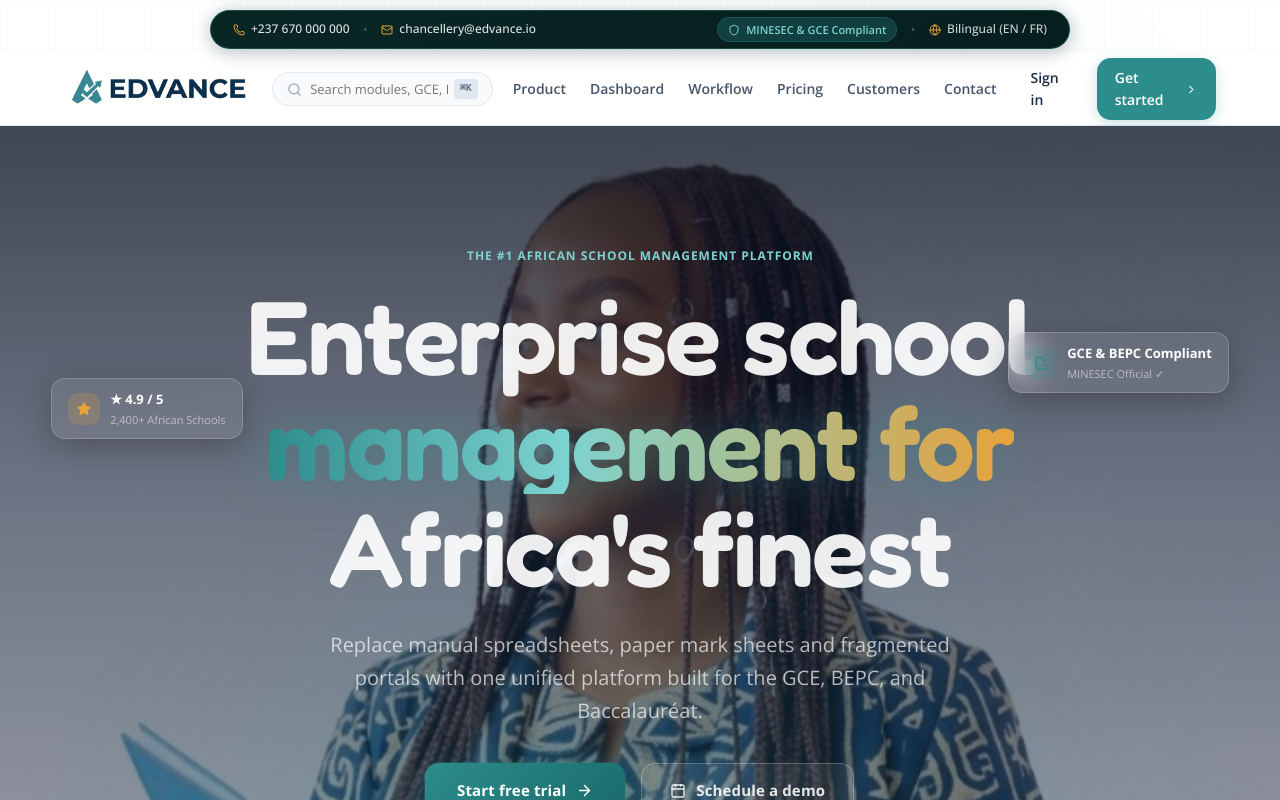
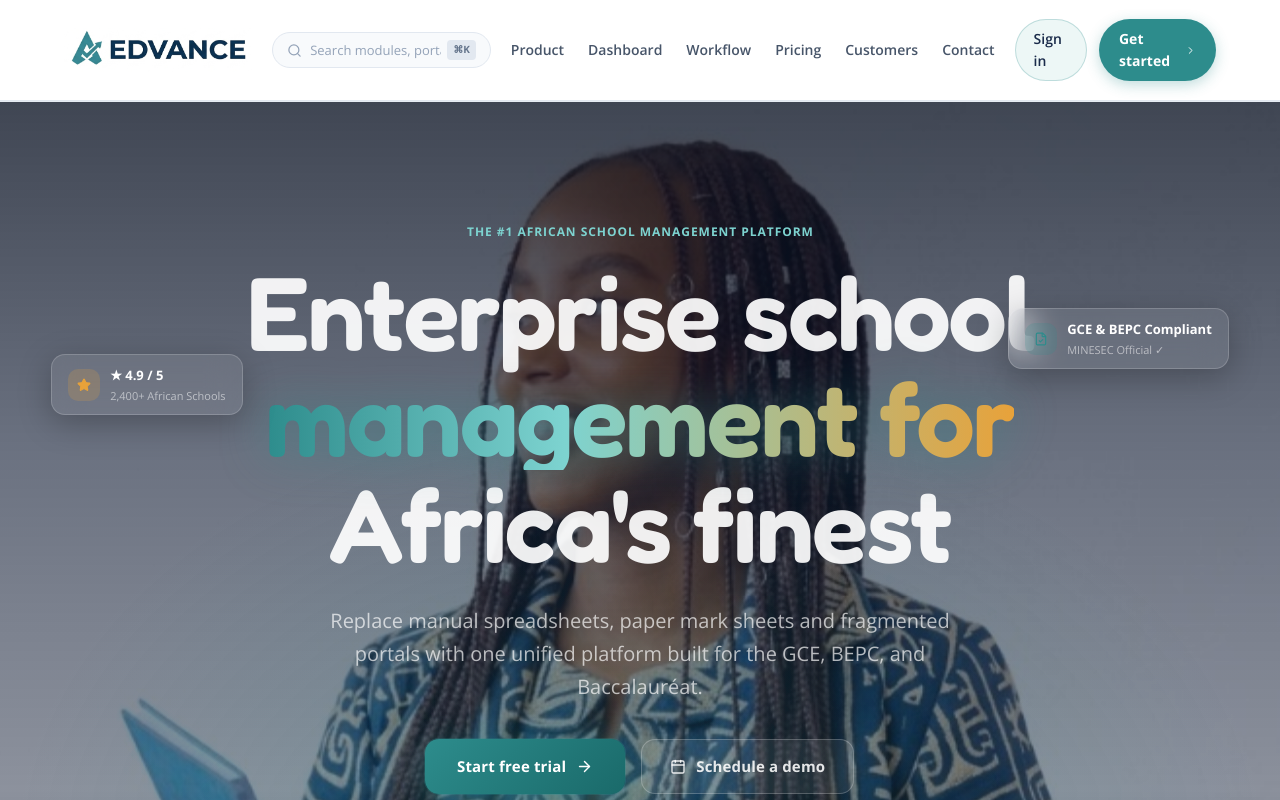
Before and after one commit to Symptom123/EDVANCE, a React (Vite) app in the folder edusphere-react/: page / in a window 1280 px wide. Shown: the top 800 px of the page. Built offline with nearby package versions, Linux system fonts and the light colour scheme.

Commit message:
feat: completely remove top utility bar, refine sign-in button alignment, and make navbar search fully functional with live dropdown & shortcuts

```diff
--- a/edusphere-react/src/components/Header.jsx
+++ b/edusphere-react/src/components/Header.jsx
@@ -1,16 +1,67 @@
-import React, { useState, useEffect } from 'react';
-import { Menu, X, Search, Phone, Mail, MapPin, Globe, Shield, ChevronRight } from 'lucide-react';
+import React, { useState, useEffect, useRef } from 'react';
+import { Menu, X, Search, ChevronRight, Sparkles, ExternalLink, ArrowRight } from 'lucide-react';
+import { useNavigate } from 'react-router-dom';
+
+const SEARCH_ITEMS = [
+  { title: 'Bilingual Report Cards (GCE & BEPC)', category: 'Feature', url: '#solution', icon: '📄', desc: '1-click MINESEC compliant PDF generation' },
+  { title: 'Automated 30-Second Sequence Grading', category: 'Feature', url: '#solution', icon: '⚡', desc: 'Auto coefficient weighting for Seq 1–6' },
+  { title: 'Parent SMS & WhatsApp Alerts', category: 'Feature', url: '#solution', icon: '📱', desc: 'Instant real-time mobile notifications' },
+  { title: 'Multi-Campus Administration', category: 'Feature', url: '#solution', icon: '🏛️', desc: 'Centralized network oversight and audit logs' },
+  { title: 'Interactive Academic Dashboard', category: 'Showcase', url: '#dashboard', icon: '📊', desc: 'Live student telemetry and enrollment metrics' },
+  { title: '4-Step Implementation Workflow', category: 'Guide', url: '#how-it-works', icon: '🔄', desc: 'Onboarding and campus rollout in 48 hours' },
+  { title: 'Pricing & Institutional Plans', category: 'Pricing', url: '#pricing', icon: '💎', desc: 'Transparent plans for primary and secondary schools' },
+  { title: 'Administrator & School Reviews', category: 'Testimonials', url: '#testimonials', icon: '⭐', desc: 'Trusted by 2,400+ institutions across Africa' },
+  { title: 'Admin Management Portal', category: 'Portal', url: '/admin', icon: '🛡️', desc: 'Manage teachers, students, classes and finances' },
+  { title: 'Teacher Mark Entry Portal', category: 'Portal', url: '/teacher', icon: '✏️', desc: 'Submit sequence marks, attendance and homework' },
+  { title: 'Student Grade & Results Portal', category: 'Portal', url: '/student', icon: '🎓', desc: 'Access report cards, timetable and class assignments' },
+  { title: 'Parent Academic Tracking Portal', category: 'Portal', url: '/parent', icon: '👨‍👩‍👧', desc: 'View child attendance, grades and message teachers' },
+  { title: 'Staff & Guardian Sign In', category: 'Auth', url: '/login', icon: '🔑', desc: 'Access your institution account' },
+  { title: 'Register New School', category: 'Auth', url: '/register', icon: '🚀', desc: 'Set up your school in minutes' },
+  { title: 'Contact Chancellery & Support', category: 'Contact', url: '#contact', icon: '📞', desc: 'Direct technical support in Yaoundé' },
+];
 
 const Header = () => {
   const [scrolled, setScrolled] = useState(false);
   const [menuOpen, setMenuOpen] = useState(false);
   const [activeNav, setActiveNav] = useState('hero');
   const [searchQuery, setSearchQuery] = useState('');
+  const [searchFocused, setSearchFocused] = useState(false);
+  const searchWrapRef = useRef(null);
+  const searchInputRef = useRef(null);
+  const navigate = useNavigate();
 
   useEffect(() => {
     const handleScroll = () => setScrolled(window.scrollY > 20);
     window.addEventListener('scroll', handleScroll, { passive: true });
     return () => window.removeEventListener('scroll', handleScroll);
+  }, []);
+
+  // Global Keyboard Shortcut ⌘K / Ctrl+K
+  useEffect(() => {
+    const handleKeyDown = (e) => {
+      if ((e.metaKey || e.ctrlKey) && e.key.toLowerCase() === 'k') {
+        e.preventDefault();
+        searchInputRef.current?.focus();
+        setSearchFocused(true);
+      }
+      if (e.key === 'Escape') {
+        setSearchFocused(false);
+        searchInputRef.current?.blur();
+      }
+    };
+    window.addEventListener('keydown', handleKeyDown);
+    return () => window.removeEventListener('keydown', handleKeyDown);
+  }, []);
+
+  // Click outside search
+  useEffect(() => {
+    const handleClickOutside = (e) => {
+      if (searchWrapRef.current && !searchWrapRef.current.contains(e.target)) {
+        setSearchFocused(false);
+      }
+    };
+    document.addEventListener('mousedown', handleClickOutside);
+    return () => document.removeEventListener('mousedown', handleClickOutside);
   }, []);
 
   useEffect(() => {
@@ -47,41 +98,33 @@ const Header = () => {
     { id: 'contact', label: 'Contact' },
   ];
 
+  const filteredResults = searchQuery.trim() === ''
+    ? SEARCH_ITEMS.slice(0, 6)
+    : SEARCH_ITEMS.filter(item =>
+        item.title.toLowerCase().includes(searchQuery.toLowerCase()) ||
+        item.desc.toLowerCase().includes(searchQuery.toLowerCase()) ||
+        item.category.toLowerCase().includes(searchQuery.toLowerCase())
+      );
+
+  const handleSelectResult = (url) => {
+    setSearchQuery('');
+    setSearchFocused(false);
+    setMenuOpen(false);
+    if (url.startsWith('#')) {
+      const el = document.querySelector(url);
+      if (el) {
+        el.scrollIntoView({ behavior: 'smooth' });
+      } else {
+        window.location.hash = url;
+      }
+    } else {
+      navigate(url);
+    }
+  };
+
   return (
     <>
       <header className={`site-header-wrapper ${scrolled ? 'is-scrolled' : ''}`} id="siteHeader">
-        {/* Tier 1: Stylish Navy-Green Half Bar */}
-        <div className="top-utility-bar">
-          <div className="container">
-            <div className="utility-bar-half-pill">
-              <div className="utility-left">
-                <a href="tel:+237670000000" className="utility-link">
-                  <Phone size={12} className="utility-icon" />
-                  <span>+237 670 000 000</span>
-                </a>
-                <span className="utility-sep">•</span>
-                <a href="mailto:chancellery@edvance.io" className="utility-link">
-                  <Mail size={12} className="utility-icon" />
-                  <span>chancellery@edvance.io</span>
-                </a>
-              </div>
-
-              <div className="utility-right">
-                <span className="utility-badge">
-                  <Shield size={12} className="utility-badge-icon" />
-                  <span>MINESEC & GCE Compliant</span>
-                </span>
-                <span className="utility-sep">•</span>
-                <div className="utility-lang">
-                  <Globe size={12} className="utility-icon" />
-                  <span>Bilingual (EN / FR)</span>
-                </div>
-              </div>
-            </div>
-          </div>
-        </div>
-
-        {/* Tier 2: Main White Navigation Bar */}
         <div className="main-nav-bar">
           <div className="container">
             <div className="main-nav-inner">
@@ -91,21 +134,70 @@ const Header = () => {
                   src="/images/logo-horizontal.png"
                   alt="Edvance — Global Educational Solutions"
                   className="brand-logo-img"
+                  onError={(e) => { e.target.src = '/logo.png'; }}
                 />
               </a>
 
-              {/* Desktop Search Field */}
-              <div className="nav-search-wrap">
+              {/* Desktop Interactive Search Field */}
+              <div className="nav-search-wrap" ref={searchWrapRef}>
                 <Search size={15} className="nav-search-icon" />
                 <input
+                  ref={searchInputRef}
                   type="text"
                   className="nav-search-input"
-                  placeholder="Search modules, GCE, BEPC..."
+                  placeholder="Search modules, portals, GCE..."
                   value={searchQuery}
                   onChange={(e) => setSearchQuery(e.target.value)}
+                  onFocus={() => setSearchFocused(true)}
                   aria-label="Quick search"
                 />
-                <kbd className="nav-search-shortcut">⌘K</kbd>
+                {searchQuery ? (
+                  <button
+                    className="nav-search-clear-btn"
+                    onClick={() => setSearchQuery('')}
+                    aria-label="Clear search"
+                  >
+                    <X size={12} />
+                  </button>
+                ) : (
+                  <kbd className="nav-search-shortcut">⌘K</kbd>
+                )}
+
+                {/* Floating Live Search Dropdown */}
+                {searchFocused && (
+                  <div className="nav-search-dropdown">
+                    <div className="nav-search-dropdown-header">
+                      <span>{searchQuery ? `Search Results (${filteredResults.length})` : 'Quick Navigation & Modules'}</span>
+                      <span className="nav-search-esc-hint">ESC to close</span>
+                    </div>
+                    <div className="nav-search-results-list">
+                      {filteredResults.length === 0 ? (
+                        <div className="nav-search-empty">
+                          <p>No results found for "{searchQuery}"</p>
+                          <span className="nav-search-empty-sub">Try searching for "Report Cards", "Admin", "Grading", or "Pricing"</span>
+                        </div>
+                      ) : (
+                        filteredResults.map((item, idx) => (
+                          <div
+                            key={idx}
+                            className="nav-search-result-item"
+                            onClick={() => handleSelectResult(item.url)}
+                          >
+                            <span className="search-item-icon">{item.icon}</span>
+                            <div className="search-item-info">
+                              <div className="search-item-title-row">
+                                <span className="search-item-title">{item.title}</span>
+                                <span className="search-item-badge">{item.category}</span>
+                              </div>
+                              <span className="search-item-desc">{item.desc}</span>
+                            </div>
+                            <ArrowRight size={14} className="search-item-arrow" />
+                          </div>
+                        ))
+                      )}
+                    </div>
+                  </div>
+                )}
               </div>
 
               {/* Desktop Nav Links */}
@@ -121,9 +213,9 @@ const Header = () => {
                 ))}
               </nav>
 
-              {/* Desktop Action Cluster */}
+              {/* Desktop Action Cluster with Refined Sign In Button */}
               <div className="nav-actions-cluster">
-                <a href="/login" className="btn-nav-login" title="Staff Portal Sign In">
+                <a href="/login" className="btn-nav-login" title="Staff & Parent Portal Sign In">
                   <span>Sign in</span>
                 </a>
                 <a href="/register" className="btn-nav-primary">
@@ -161,6 +253,7 @@ const Header = () => {
                 src="/images/logo-horizontal.png"
                 alt="Edvance"
                 className="brand-logo-img brand-logo-img--mobile"
+                onError={(e) => { e.target.src = '/logo.png'; }}
               />
             </a>
             <button className="mobile-close-btn" onClick={() => setMenuOpen(false)}>
@@ -168,15 +261,41 @@ const Header = () => {
             </button>
           </div>
 
+          {/* Mobile Search Field */}
           <div className="mobile-search-box">
             <Search size={16} />
             <input
               type="text"
-              placeholder="Search curriculum or portal..."
+              placeholder="Search curriculum, portals..."
               value={searchQuery}
               onChange={(e) => setSearchQuery(e.target.value)}
             />
+            {searchQuery && (
+              <button onClick={() => setSearchQuery('')} style={{ background: 'none', border: 'none', cursor: 'pointer', color: '#94a3b8' }}>
+                <X size={14} />
+              </button>
+            )}
           </div>
+
+          {/* Mobile Search Results (if searching) */}
+          {searchQuery.trim() !== '' && (
+            <div className="mobile-search-results-tray">
+              {filteredResults.map((item, idx) => (
+                <div
+                  key={idx}
+                  className="mobile-search-result-row"
+                  onClick={() => handleSelectResult(item.url)}
+                >
+                  <span>{item.icon}</span>
+                  <div style={{ flex: 1 }}>
+                    <div style={{ fontSize: 13, fontWeight: 600, color: '#0f172a' }}>{item.title}</div>
+                    <div style={{ fontSize: 11, color: '#64748b' }}>{item.category}</div>
+                  </div>
+                  <ChevronRight size={14} color="#94a3b8" />
+                </div>
+              ))}
+            </div>
+          )}
 
           <nav className="mobile-nav-list">
             {navLinks.map(link => (
@@ -187,30 +306,24 @@ const Header = () => {
                 onClick={() => setMenuOpen(false)}
               >
                 <span>{link.label}</span>
-                <ChevronRight size={16} className="mobile-link-arrow" />
+                <ChevronRight size={16} className="mobile-nav-arrow" />
               </a>
             ))}
           </nav>
 
           <div className="mobile-sheet-actions">
-            <a href="/login" className="btn-mobile-secondary" onClick={() => setMenuOpen(false)}>
-              Sign in to Portal
+            <a href="/login" className="btn btn-secondary-full" onClick={() => setMenuOpen(false)}>
+              <span>Sign in</span>
             </a>
-            <a href="/register" className="btn-mobile-primary" onClick={() => setMenuOpen(false)}>
-              <span>Start 30-Day Free Trial</span>
+            <a href="/register" className="btn btn-primary" onClick={() => setMenuOpen(false)}>
+              <span>Start free trial</span>
               <ChevronRight size={16} />
             </a>
           </div>
 
           <div className="mobile-sheet-footer">
-            <div className="mobile-footer-pill">
-              <Shield size={13} />
-              <span>MINESEC & GCE Board Compliant</span>
-            </div>
-            <div className="mobile-contact-line">
-              <Phone size={13} />
-              <span>+237 670 000 000</span>
-            </div>
+            <p><strong>Official MINESEC Standards</strong></p>
+            <p>Cameroon GCE & BEPC Bilingual Systems</p>
           </div>
         </div>
       </div>
--- a/edusphere-react/src/index.css
+++ b/edusphere-react/src/index.css
@@ -402,57 +402,7 @@ img { max-width: 100%; height: auto; display: block; }
   transition: all var(--t-base) var(--ease-out);
 }
 
-.top-utility-bar {
-  background-color: var(--navy);
-  color: rgba(255, 255, 255, 0.8);
-  font-size: 12px;
-  padding: 7px 0;
-  border-bottom: 1px solid rgba(255, 255, 255, 0.08);
-}
-
-.utility-bar-inner {
-  display: flex;
-  justify-content: space-between;
-  align-items: center;
-}
-
-.utility-left, .utility-right {
-  display: flex;
-  align-items: center;
-  gap: 14px;
-}
-
-.utility-link {
-  display: inline-flex;
-  align-items: center;
-  gap: 6px;
-  color: rgba(255, 255, 255, 0.8);
-  font-weight: 500;
-}
-
-.utility-link:hover { color: var(--white); }
-
-.utility-text {
-  display: inline-flex;
-  align-items: center;
-  gap: 6px;
-  color: rgba(255, 255, 255, 0.65);
-}
-
-.utility-icon { color: var(--orange-accent); }
-.utility-sep { color: rgba(255, 255, 255, 0.25); }
-
-.utility-badge {
-  display: inline-flex;
-  align-items: center;
-  gap: 6px;
-  background: rgba(45, 140, 140, 0.25);
-  color: #7DD3D0;
-  padding: 2px 8px;
-  border-radius: var(--r-pill);
-  font-weight: 600;
-  font-size: 11px;
-}
+
 
 .utility-badge-icon { color: #4DC4C0; }
 
@@ -4221,102 +4171,353 @@ html, body {
 }
 
 
+
+
+
 /* ══════════════════════════════════════════════════════════
-   STYLISH FLOATING HALF BAR — NAVY-GREEN EDITORIAL PILL
+   HEADER & NAVBAR ENHANCEMENTS — REFINED SIGN IN & LIVE SEARCH
    ══════════════════════════════════════════════════════════ */
 
-.top-utility-bar {
-  background: transparent !important;
-  padding: 10px 0 4px !important;
-  border-bottom: none !important;
+.site-header-wrapper {
+  position: sticky;
+  top: 0;
+  left: 0;
+  width: 100%;
+  z-index: 1000;
+  background: rgba(255, 255, 255, 0.94);
+  backdrop-filter: blur(14px);
+  -webkit-backdrop-filter: blur(14px);
+  border-bottom: 1px solid rgba(226, 232, 240, 0.8);
+  transition: all 0.25s ease;
+}
+
+.site-header-wrapper.is-scrolled {
+  box-shadow: 0 4px 24px rgba(15, 23, 42, 0.06);
+  background: rgba(255, 255, 255, 0.98);
+}
+
+.main-nav-bar {
+  padding: 14px 0;
+}
+
+.main-nav-inner {
+  display: flex;
+  align-items: center;
+  justify-content: space-between;
+  gap: 20px;
+}
+
+.brand-logo {
+  display: flex;
+  align-items: center;
+  flex-shrink: 0;
+}
+
+.brand-logo-img {
+  height: 44px;
+  width: auto;
+  object-fit: contain;
+}
+
+/* ── Refined Sign In & Action Buttons ── */
+.nav-actions-cluster {
+  display: flex;
+  align-items: center;
+  gap: 12px;
+}
+
+.btn-nav-login {
+  display: inline-flex;
+  align-items: center;
+  justify-content: center;
+  font-family: 'Open Sans', sans-serif;
+  font-size: 14px;
+  font-weight: 600;
+  color: #1A2B4A;
+  background: #edf7f6;
+  border: 1px solid rgba(45, 140, 140, 0.25);
+  padding: 8px 18px;
+  border-radius: 999px;
+  text-decoration: none;
+  transition: all 0.2s cubic-bezier(0.16, 1, 0.3, 1);
+}
+
+.btn-nav-login:hover {
+  background: #2D8C8C;
+  color: #ffffff;
+  border-color: #2D8C8C;
+  transform: translateY(-1px);
+  box-shadow: 0 4px 12px rgba(45, 140, 140, 0.25);
+}
+
+.btn-nav-primary {
+  display: inline-flex;
+  align-items: center;
+  gap: 6px;
+  background: #2D8C8C;
+  color: #ffffff;
+  font-family: 'Open Sans', sans-serif;
+  font-size: 14px;
+  font-weight: 700;
+  padding: 9px 20px;
+  border-radius: 999px;
+  text-decoration: none;
+  box-shadow: 0 4px 14px rgba(45, 140, 140, 0.3);
+  transition: all 0.2s cubic-bezier(0.16, 1, 0.3, 1);
+}
+
+.btn-nav-primary:hover {
+  background: #237272;
+  transform: translateY(-1px);
+  box-shadow: 0 6px 18px rgba(45, 140, 140, 0.4);
+  color: #ffffff;
+}
+
+.btn-nav-arrow {
+  transition: transform 0.2s ease;
+}
+
+.btn-nav-primary:hover .btn-nav-arrow {
+  transform: translateX(3px);
+}
+
+/* ── Interactive Live Search Wrap ── */
+.nav-search-wrap {
   position: relative;
-  z-index: 102;
-}
-
-.utility-bar-half-pill {
-  max-width: 860px;
-  margin: 0 auto;
-  background: linear-gradient(135deg, #092625 0%, #061e1e 100%);
-  border: 1px solid rgba(45, 140, 140, 0.4);
-  box-shadow: 0 4px 20px rgba(0, 0, 0, 0.2), 0 0 16px rgba(45, 140, 140, 0.15);
+  display: flex;
+  align-items: center;
+  width: 250px;
+  background: #f8fafc;
+  border: 1px solid #e2e8f0;
   border-radius: 999px;
-  padding: 6px 22px;
+  padding: 7px 14px;
+  transition: all 0.2s cubic-bezier(0.16, 1, 0.3, 1);
+}
+
+@media (max-width: 1120px) {
+  .nav-search-wrap {
+    display: none;
+  }
+}
+
+.nav-search-wrap:focus-within {
+  background: #ffffff;
+  border-color: #2D8C8C;
+  box-shadow: 0 0 0 3px rgba(45, 140, 140, 0.15);
+  width: 290px;
+}
+
+.nav-search-icon {
+  color: #94a3b8;
+  margin-right: 8px;
+  flex-shrink: 0;
+}
+
+.nav-search-input {
+  border: none;
+  background: transparent;
+  outline: none;
+  font-family: 'Open Sans', sans-serif;
+  font-size: 13px;
+  color: #0f172a;
+  width: 100%;
+}
+
+.nav-search-input::placeholder {
+  color: #94a3b8;
+}
+
+.nav-search-shortcut {
+  font-size: 10px;
+  font-weight: 700;
+  background: #e2e8f0;
+  color: #64748b;
+  padding: 2px 6px;
+  border-radius: 4px;
+  margin-left: 6px;
+  font-family: inherit;
+}
+
+.nav-search-clear-btn {
+  background: none;
+  border: none;
+  padding: 0;
+  color: #94a3b8;
+  cursor: pointer;
+  display: flex;
+  align-items: center;
+  justify-content: center;
+}
+
+.nav-search-clear-btn:hover {
+  color: #0f172a;
+}
+
+/* ── Live Search Dropdown ── */
+.nav-search-dropdown {
+  position: absolute;
+  top: calc(100% + 10px);
+  left: 0;
+  width: 360px;
+  background: #ffffff;
+  border: 1px solid #e2e8f0;
+  border-radius: 16px;
+  box-shadow: 0 16px 40px rgba(15, 23, 42, 0.12), 0 2px 6px rgba(0, 0, 0, 0.04);
+  padding: 8px;
+  z-index: 1050;
+  animation: searchDropdownFade 0.2s cubic-bezier(0.16, 1, 0.3, 1);
+}
+
+@keyframes searchDropdownFade {
+  from {
+    opacity: 0;
+    transform: translateY(-6px);
+  }
+  to {
+    opacity: 1;
+    transform: translateY(0);
+  }
+}
+
+.nav-search-dropdown-header {
   display: flex;
   justify-content: space-between;
   align-items: center;
-  color: rgba(255, 255, 255, 0.9);
-  font-size: 12px;
-  backdrop-filter: blur(12px);
-  -webkit-backdrop-filter: blur(12px);
-}
-
-.utility-left, .utility-right {
-  display: flex;
-  align-items: center;
-  gap: 14px;
-}
-
-.utility-link {
-  display: inline-flex;
-  align-items: center;
+  padding: 8px 12px 6px;
+  font-size: 11px;
+  font-weight: 700;
+  text-transform: uppercase;
+  letter-spacing: 0.05em;
+  color: #64748b;
+  border-bottom: 1px solid #f1f5f9;
+  margin-bottom: 4px;
+}
+
+.nav-search-esc-hint {
+  font-size: 10px;
+  color: #94a3b8;
+  font-weight: 500;
+  text-transform: none;
+}
+
+.nav-search-results-list {
+  max-height: 340px;
+  overflow-y: auto;
+  display: flex;
+  flex-direction: column;
+  gap: 2px;
+}
+
+.nav-search-result-item {
+  display: flex;
+  align-items: center;
+  gap: 12px;
+  padding: 9px 12px;
+  border-radius: 10px;
+  cursor: pointer;
+  transition: all 0.15s ease;
+}
+
+.nav-search-result-item:hover {
+  background: #edf7f6;
+}
+
+.search-item-icon {
+  font-size: 16px;
+  flex-shrink: 0;
+}
+
+.search-item-info {
+  display: flex;
+  flex-direction: column;
+  gap: 1px;
+  flex: 1;
+  min-width: 0;
+}
+
+.search-item-title-row {
+  display: flex;
+  align-items: center;
+  justify-content: space-between;
+  gap: 8px;
+}
+
+.search-item-title {
+  font-size: 13px;
+  font-weight: 600;
+  color: #0f172a;
+  white-space: nowrap;
+  overflow: hidden;
+  text-overflow: ellipsis;
+}
+
+.search-item-badge {
+  font-size: 10px;
+  font-weight: 700;
+  background: rgba(45, 140, 140, 0.12);
+  color: #2D8C8C;
+  padding: 1px 6px;
+  border-radius: 4px;
+  text-transform: uppercase;
+}
+
+.search-item-desc {
+  font-size: 11px;
+  color: #64748b;
+  white-space: nowrap;
+  overflow: hidden;
+  text-overflow: ellipsis;
+}
+
+.search-item-arrow {
+  color: #94a3b8;
+  opacity: 0;
+  transform: translateX(-4px);
+  transition: all 0.15s ease;
+  flex-shrink: 0;
+}
+
+.nav-search-result-item:hover .search-item-arrow {
+  opacity: 1;
+  transform: translateX(0);
+  color: #2D8C8C;
+}
+
+.nav-search-empty {
+  padding: 20px 14px;
+  text-align: center;
+}
+
+.nav-search-empty p {
+  font-size: 13px;
+  font-weight: 600;
+  color: #0f172a;
+  margin: 0 0 4px;
+}
+
+.nav-search-empty-sub {
+  font-size: 11px;
+  color: #64748b;
+}
+
+/* Mobile drawer search tray */
+.mobile-search-results-tray {
+  display: flex;
+  flex-direction: column;
   gap: 6px;
-  color: rgba(255, 255, 255, 0.88);
-  font-weight: 500;
-  transition: color 0.2s ease;
-}
-
-.utility-link:hover {
-  color: #7DD3D0;
-}
-
-.utility-icon {
-  color: #E8A23A;
-}
-
-.utility-badge {
-  display: inline-flex;
-  align-items: center;
-  gap: 6px;
-  background: rgba(45, 140, 140, 0.28);
-  color: #7DD3D0;
-  padding: 3px 10px;
-  border-radius: 999px;
-  font-weight: 600;
-  font-size: 11px;
-  border: 1px solid rgba(45, 140, 140, 0.3);
-}
-
-.utility-badge-icon {
-  color: #7DD3D0;
-}
-
-.utility-lang {
-  display: inline-flex;
-  align-items: center;
-  gap: 6px;
-  color: rgba(255, 255, 255, 0.8);
-  font-weight: 500;
-}
-
-.utility-sep {
-  color: rgba(255, 255, 255, 0.3);
-  font-size: 10px;
-}
-
-@media (max-width: 768px) {
-  .utility-bar-half-pill {
-    padding: 6px 14px;
-    font-size: 11px;
-    max-width: 95%;
-  }
-
-  .utility-left {
-    display: none;
-  }
-
-  .utility-right {
-    width: 100%;
-    justify-content: center;
-    gap: 10px;
-  }
-}
+  background: #f8fafc;
+  border-radius: 12px;
+  padding: 8px;
+  margin-bottom: 16px;
+}
+
+.mobile-search-result-row {
+  display: flex;
+  align-items: center;
+  gap: 10px;
+  padding: 8px 10px;
+  background: #ffffff;
+  border-radius: 8px;
+  border: 1px solid #e2e8f0;
+  cursor: pointer;
+}
```
